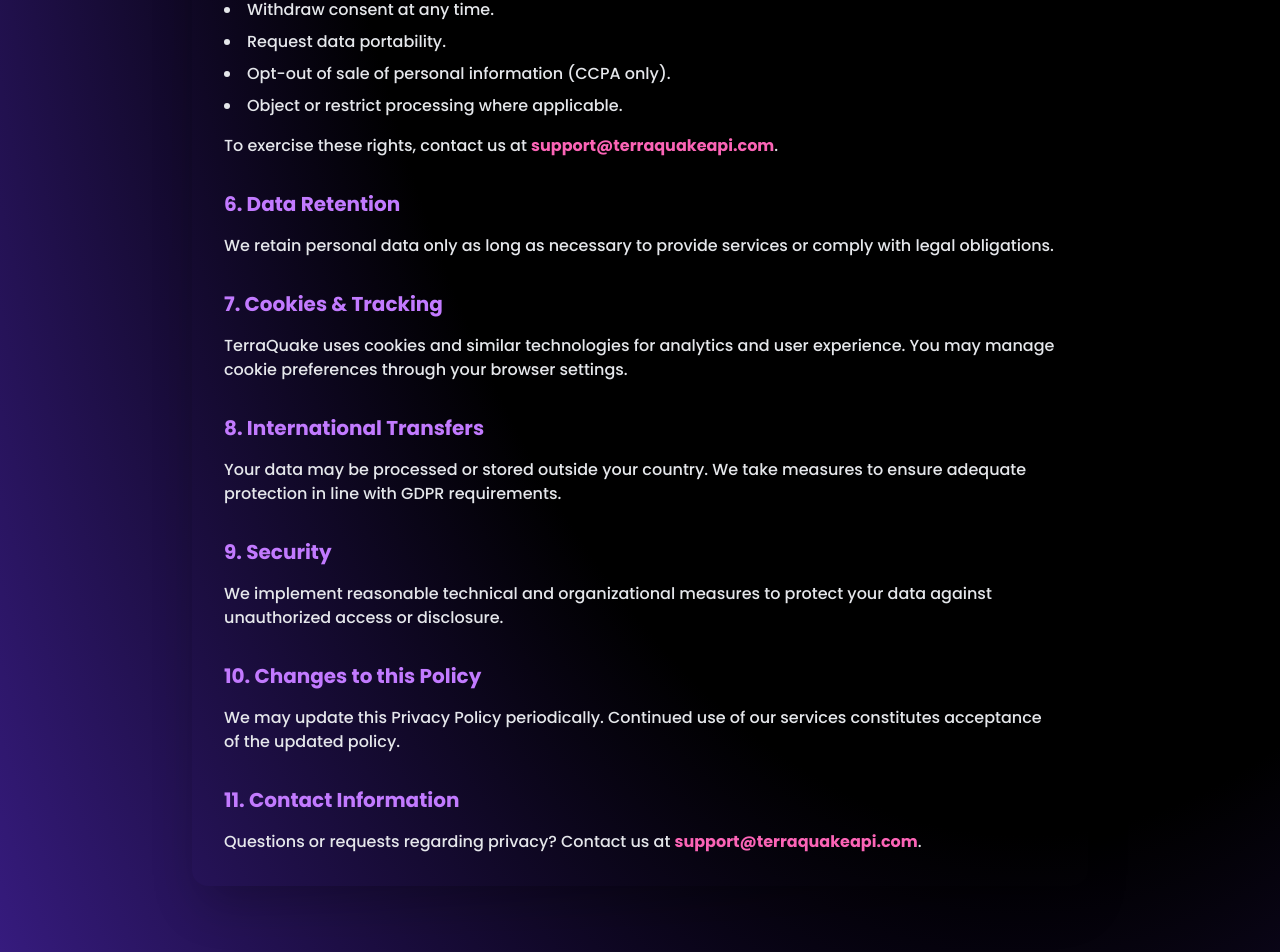
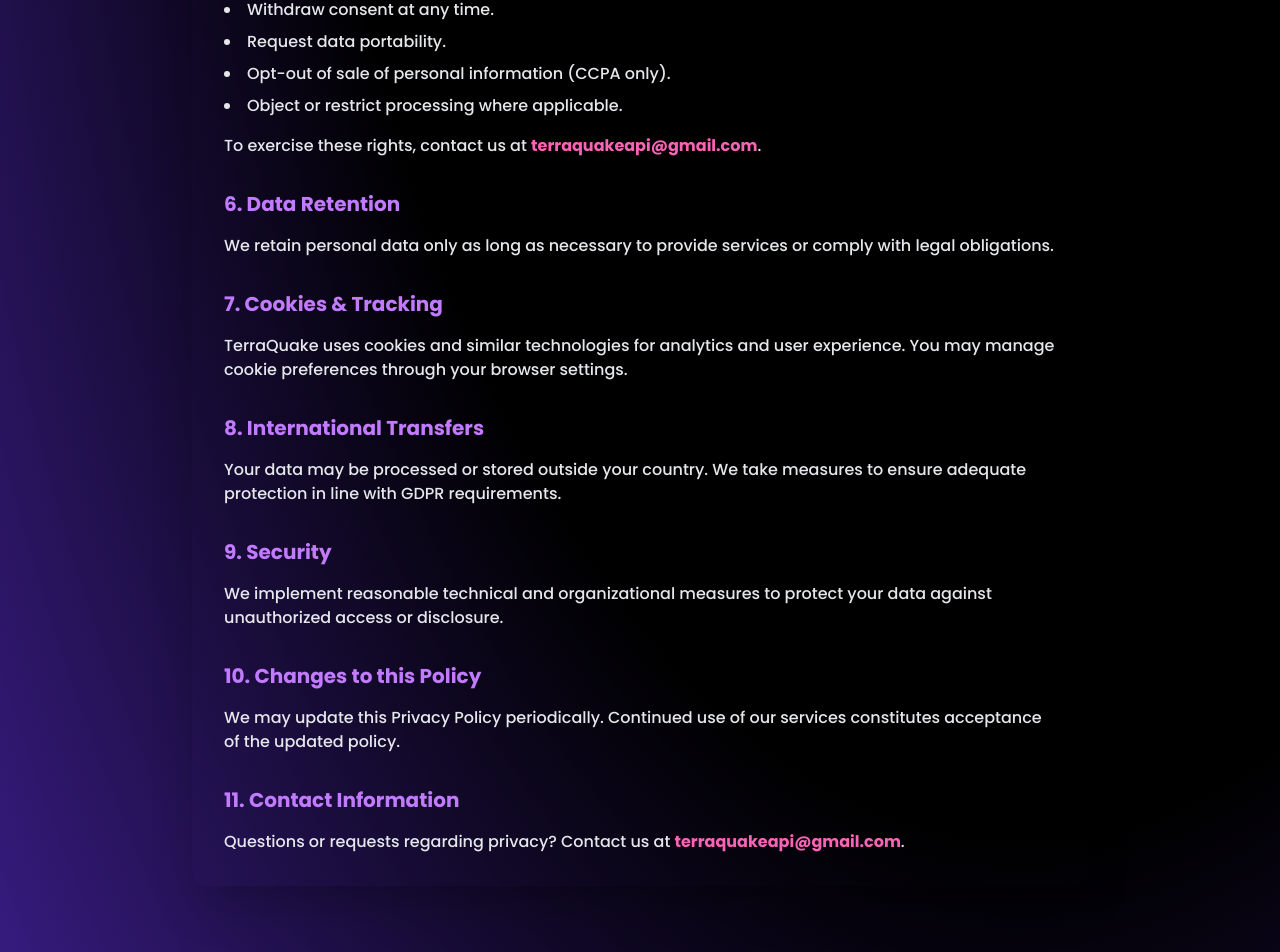
Before and after one commit to yash25hemnani/TerraQuakeApi, a React (Vite) app in the folder frontend/: page /privacy-policy in a window 1280 px wide. Shown: the part 1050-2002 px from the top of the page. Built offline with nearby package versions, Linux system fonts and the light colour scheme; no server answers.

Commit message:
Update email contact to use terraquakeapi@gmail.com in email functions and policy pages

```diff
--- a/frontend/src/pages/privacyPolicy/privacyPolicy.jsx
+++ b/frontend/src/pages/privacyPolicy/privacyPolicy.jsx
@@ -86,7 +86,7 @@ export default function PrivacyPolicy() {
             <p>
               To exercise these rights, contact us at{' '}
               <span className='text-pink-400 font-semibold'>
-                support@terraquakeapi.com
+                terraquakeapi@gmail.com
               </span>
               .
             </p>
@@ -151,7 +151,7 @@ export default function PrivacyPolicy() {
             <p>
               Questions or requests regarding privacy? Contact us at{' '}
               <span className='text-pink-400 font-semibold'>
-                support@terraquakeapi.com
+                terraquakeapi@gmail.com
               </span>
               .
             </p>
--- a/frontend/src/pages/termsAndConditions/termsAndConditions.jsx
+++ b/frontend/src/pages/termsAndConditions/termsAndConditions.jsx
@@ -179,7 +179,7 @@ export default function TermsAndConditions() {
             <p>
               Questions about these Terms? Contact us at{' '}
               <span className='text-pink-400 font-semibold'>
-                support@terraquakeapi.com
+                terraquakeapi@gmail.com
               </span>
               .
             </p>
```
Also changed, not shown: 1 other file (tests, documents, lock files or other folders).
